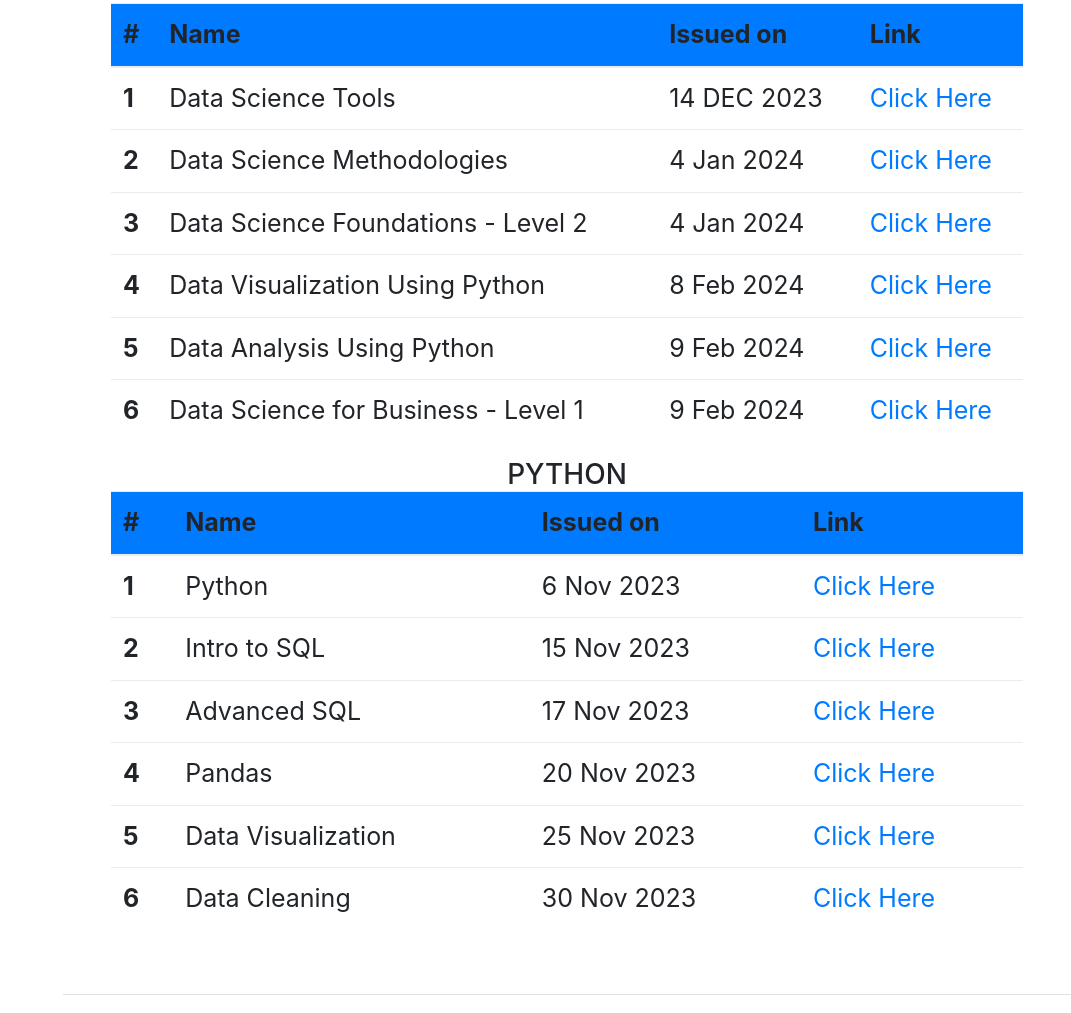
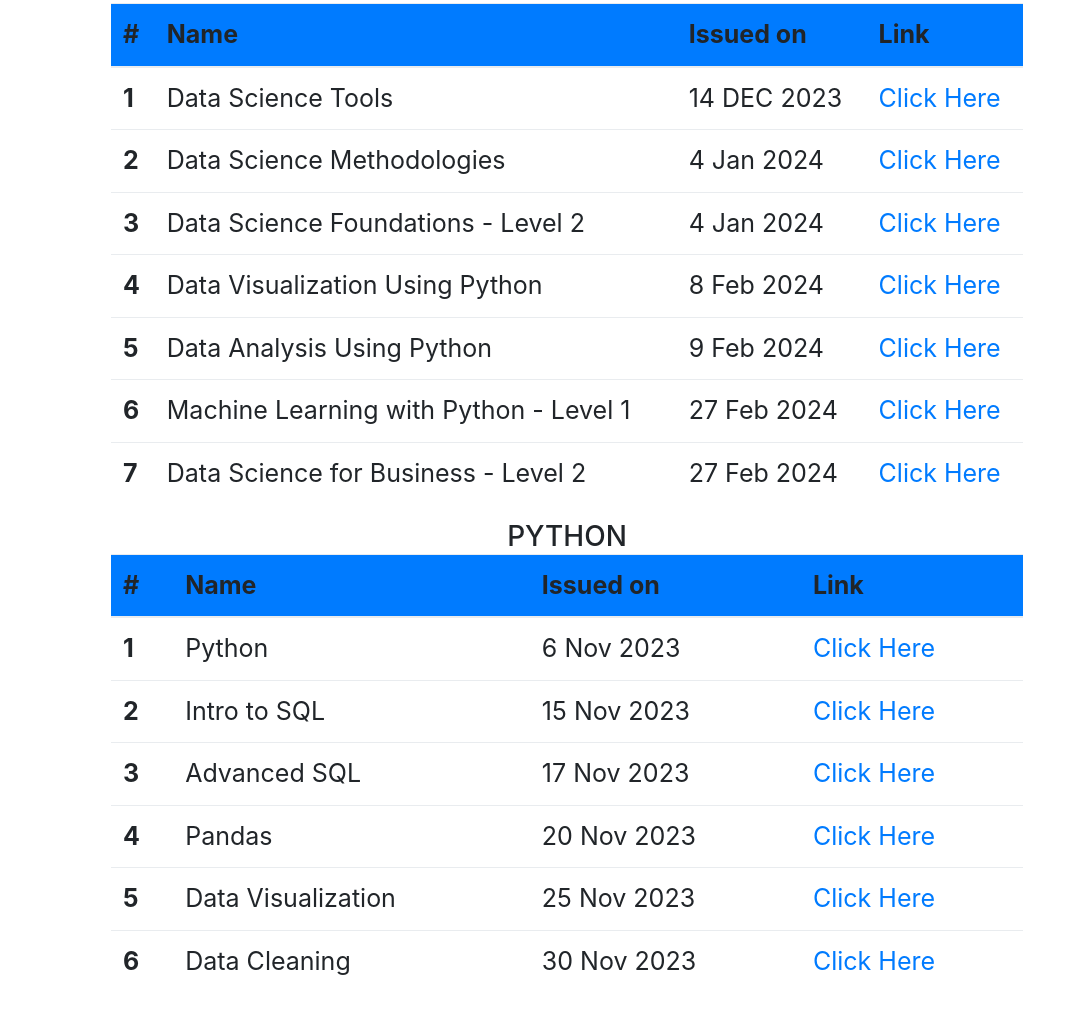
Before and after one commit to Ataetano/Ataetano.github.io, a website with bundled scripts: page index.html in a window 1280 px wide. Shown: the part 3981-4994 px from the top of the page, without its empty margins (209-1280 px from the left). Built offline with nearby package versions, Linux system fonts and the light colour scheme; a web font is replaced by a local one.

Commit message:
Update New Level 2

```diff
--- a/index.html
+++ b/index.html
@@ -297,9 +297,15 @@
               </tr>
               <tr>
                 <th scope="row">6</th>
-                <td>Data Science for Business - Level 1</td>
-                <td>9 Feb 2024</td>
-                <td><a href="img/66.png" target="_blank">Click Here</a></td>
+                <td>Machine Learning with Python - Level 1</td>
+                <td>27 Feb 2024</td>
+                <td><a href="img/77.png" target="_blank">Click Here</a></td>
+              </tr>
+              <tr>
+                <th scope="row">7</th>
+                <td>Data Science for Business - Level 2</td>
+                <td>27 Feb 2024</td>
+                <td><a href="img/88.png" target="_blank">Click Here</a></td>
               </tr>
             </tbody>
             </table>
```
Also changed, not shown: img/77.png (added), img/88.png (added).
